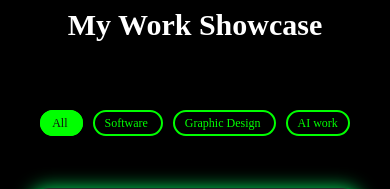
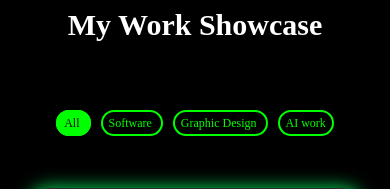
Before and after one commit to Polymathh/myportfoilio, a Django app: page / in a window 390 px wide. Shown: the part 1730-1919 px from the top of the page. Run offline with Django 5.2, Linux system fonts and the light colour scheme; data comes from the database, SQL or seed files in the repository.

Commit message:
initial commit

```diff
--- a/portfolio_project/main/static/css/styles.css
+++ b/portfolio_project/main/static/css/styles.css
@@ -148,10 +148,7 @@ nav ul li a:hover { color: #00FF00; } .hero{ text-align: center; padding: 6rem 2
     .project-card h3 { font-size: 16px; font-weight: 600; margin-left: 10px; margin-bottom: 10px; }
     .project-card p { font-size: 14px; font-weight: 400; margin-left: 10px; margin-bottom: 40px; }
     .project-card .btn { background: #00FF00; width: 500px; padding: 5px 60px; border-radius: 10px; cursor: pointer; margin-top: auto; }
-    .project-nav a {
-      font-size: 12px;
-      padding: 4px 10px;
-    }
+    .project-nav a { font-size: 12px; padding: 4px 6px; }
     .contact h2{padding-top: 60px;}
     .contact p{font-size: 12px;}
     .contact .container {
```
